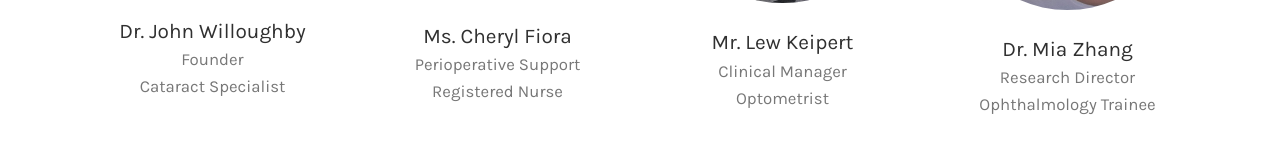
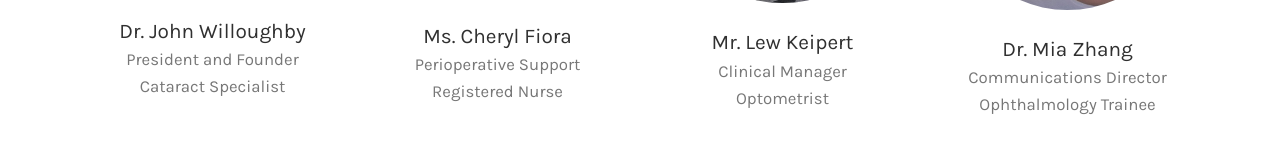
Before and after one commit to miazhangm/vision_of_islands, a website: page index.html in a window 1280 px wide. Shown: the part 2196-2362 px from the top of the page. Drawn offline with Linux system fonts and the light colour scheme; files that its build step writes are made by us from their sources.

Commit message:
fixed roles

```diff
--- a/index.html
+++ b/index.html
@@ -151,7 +151,7 @@
               <!-- Icon -->
               <br>
               <h4>Dr. John Willoughby</h4>
-              <p>Founder<br>Cataract Specialist</p>
+              <p>President and Founder<br>Cataract Specialist</p>
             </div>
           </div>
         </div>
@@ -198,7 +198,7 @@
               <!-- Icon -->
               <br>
               <h4>Dr. Mia Zhang</h4>
-                <p>Research Director<br>Ophthalmology Trainee</p>
+                <p>Communications Director<br>Ophthalmology Trainee</p>
             </div>
           </div>
         </div>
```
